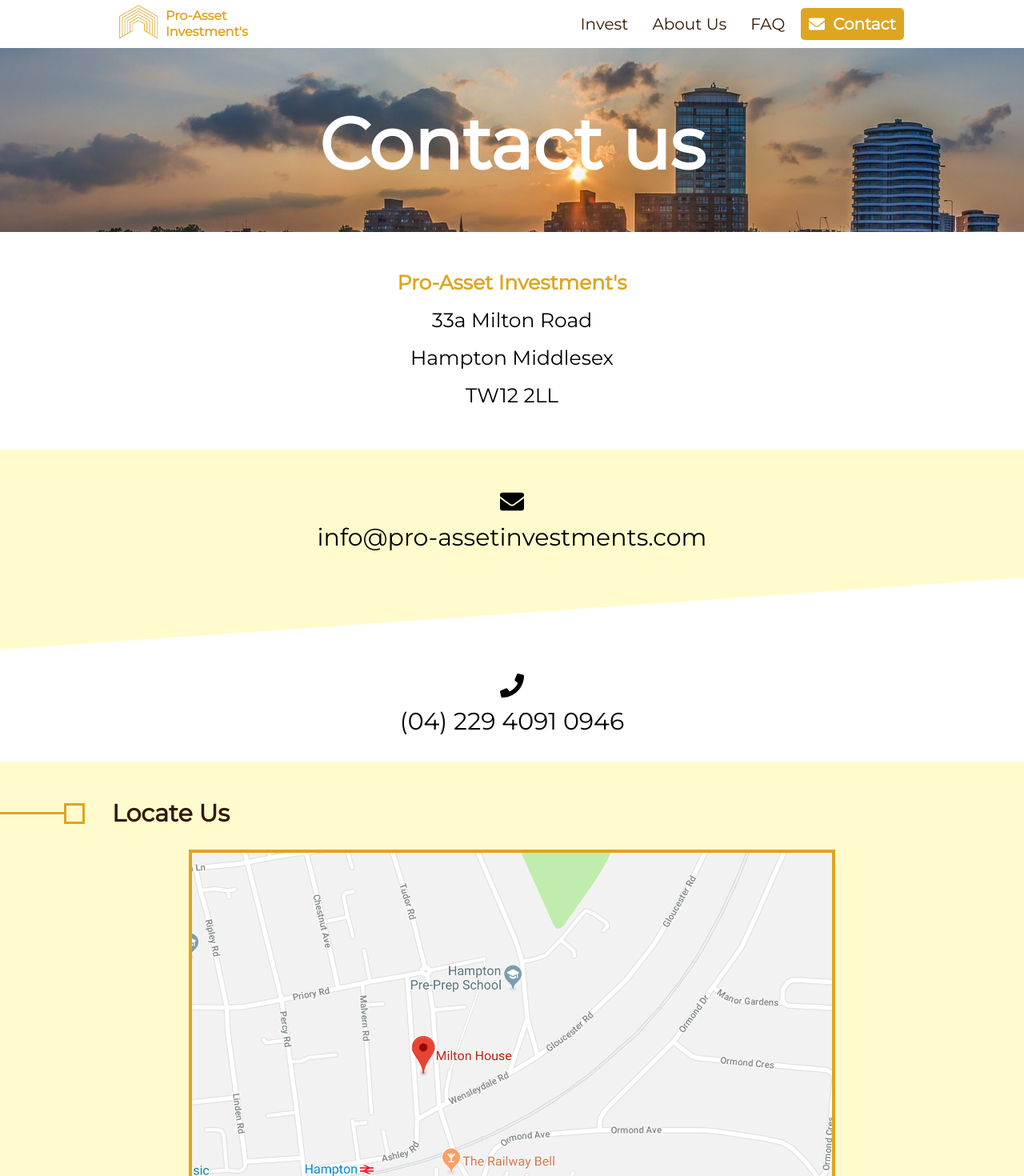
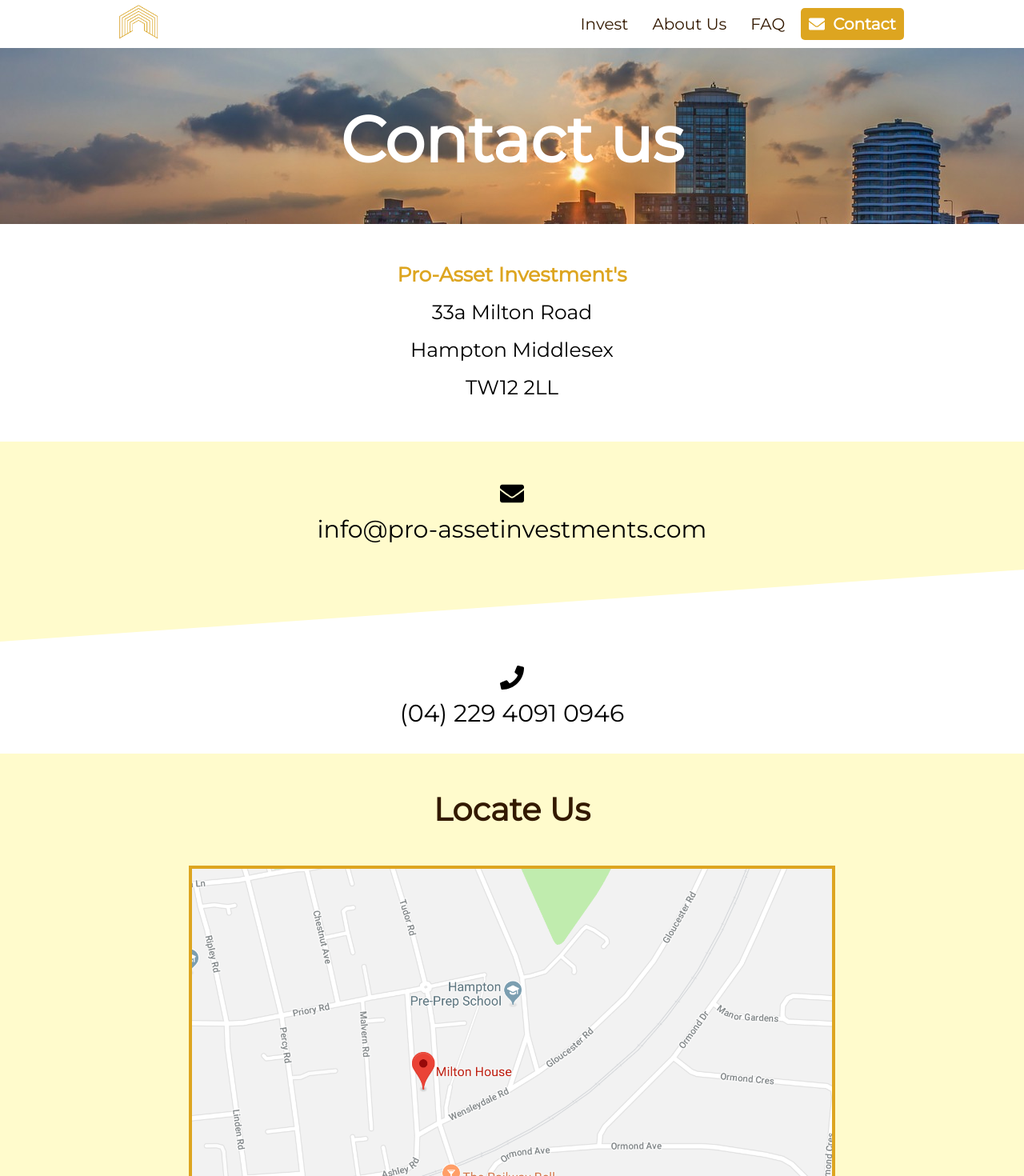
Before and after one commit to Powerplex/proasset, a React (Create React App) app: page /contact in a window 1280 px wide. Shown: the top 1470 px of the page at 80% size. Built offline with nearby package versions, Linux system fonts and the light colour scheme.

Commit message:
few details

```diff
--- a/src/components/BurgerMenu/styles.scss
+++ b/src/components/BurgerMenu/styles.scss
@@ -15,8 +15,8 @@
 
 /* Color/shape of burger icon bars */
 .bm-burger-bars {
-  background: $color-gold;
-  border: 1px solid $color-white;
+  background: $color-white;
+  border: 1px solid $color-gold;
 }
 
 /* Position and sizing of clickable cross button */
--- a/src/components/DesktopMenu/index.js
+++ b/src/components/DesktopMenu/index.js
@@ -45,7 +45,7 @@ class DesktopMenu extends React.Component {
               onClick={() => window.scrollTo(0, 0)}
             >
               <img src={logo} alt="logo desktop" />
-              <p>{COMPANY_NAME}</p>
+              {/* <p>{COMPANY_NAME}</p> */}
             </NavLink>
             {menu.map(({ path, label }, index) => (
               <NavLink
--- a/src/components/PageHero/styles.scss
+++ b/src/components/PageHero/styles.scss
@@ -22,7 +22,7 @@
     color: $color-white;
 
     @include desktop {
-      max-width: 60%;
+      max-width: 70%;
     }
   }
 
@@ -30,11 +30,12 @@
     font-weight: bold;
     font-size: 5rem;
     line-height: 6rem;
-    padding: 0rem 5rem 0rem 1rem;
+    padding: 1rem;
+    text-align: center;
 
     @include desktop {
-      font-size: 9rem;
-      line-height: 10rem;
+      font-size: 8rem;
+      line-height: 9rem;
       padding: 0;
       padding-bottom: 4rem;
       padding-top: 5rem;
@@ -45,7 +46,8 @@
     // font-weight: bold;
     font-size: 3rem;
     line-height: 4rem;
-    padding: 2rem 5rem 2rem 1rem;
+    padding: 2rem;
+    text-align: center;
 
     @include desktop {
       font-size: 4rem;
--- a/src/components/SectionTitle/styles.scss
+++ b/src/components/SectionTitle/styles.scss
@@ -10,9 +10,14 @@
   top: 0;
   position: sticky;
   display: flex;
+  justify-content: center;
 
   h2 {
     font-size: 3rem;
+    @include desktop {
+      font-size: 4rem;
+      margin-bottom: 2rem;
+    }
   }
 
   .SectionTitleDecoration {
@@ -25,10 +30,10 @@
     display: none;
     align-items: center;
 
-    @include desktop {
-      display: flex;
-      margin-left: -1rem;
-    }
+    // @include desktop {
+    //   display: flex;
+    //   margin-left: -1rem;
+    // }
 
     &::after {
       content: "";
--- a/src/containers/Home/index.js
+++ b/src/containers/Home/index.js
@@ -17,7 +17,7 @@ class Home extends React.Component {
     return (
       <div className="Home">
         <PageHero
-          title={COMPANY_NAME}
+          title={COMPANY_NAME.toUpperCase()}
           subtitle={"Let your savings work for you"}
         />
         {/* <CatchPhrase text="Let your savings work for you" /> */}
--- a/src/containers/Team/index.js
+++ b/src/containers/Team/index.js
@@ -36,7 +36,10 @@ class Team extends React.Component {
       job: "Non Executive Director",
       description:
         "Professional investor for a decade and mentor, Imran has a guenuine and high valuable experience in the UK property investment process."
-    },
+    }
+  ];
+
+  teamMembers2 = [
     {
       picture: brianPicture,
       firstname: "Brian",
@@ -100,7 +103,7 @@ class Team extends React.Component {
   ];
 
   render() {
-    const { teamMembers } = this;
+    const { teamMembers, teamMembers2 } = this;
     return (
       <div className="AboutUs">
         <PageHero title="About Us" />
@@ -121,6 +124,11 @@ class Team extends React.Component {
               <TeamMember key={i} {...member} />
             ))}
           </div>
+          <div className="TeamMembers">
+            {teamMembers2.map((member, i) => (
+              <TeamMember key={i} {...member} />
+            ))}
+          </div>
         </Section>
         <Section
           background={bgStreet}
```
Also changed, not shown: now.json (added, +11 -0 lines).
